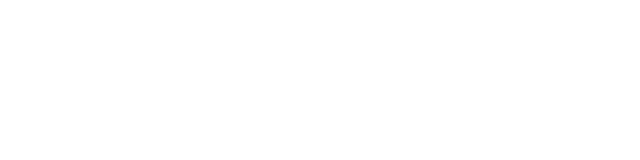
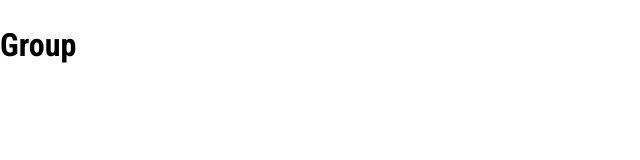
Before and after one commit to khoi24Mk/kahoot_midterm, a React (Create React App) app: page /group in a window 1280 px wide. Before the commit this address had no page. Shown: the top 160 px of the page, without its empty margins (0-640 px from the left). Built offline with nearby package versions, Linux system fonts and the light colour scheme.

Commit message:
+fe_group

```diff
--- /dev/null
+++ b/src/pages/Group/index.js
@@ -0,0 +1,5 @@
+function Group() {
+  return <h1>Group</h1>;
+}
+
+export default Group;
--- a/src/router/index.js
+++ b/src/router/index.js
@@ -4,6 +4,7 @@
 import Home from '~/pages/Home';
 import Profile from '~/pages/Profile';
 import Login from '~/pages/Login';
+import Group from '~/pages/Group';
 
 const publicRouters = [
   {
@@ -12,6 +13,7 @@
   },
   { path: '/profile', element: Profile },
   { path: '/login', element: Login, layout: null },
+  { path: '/group', element: Group, layout: null },
 ];
 
 const privateRouters = [];
```
